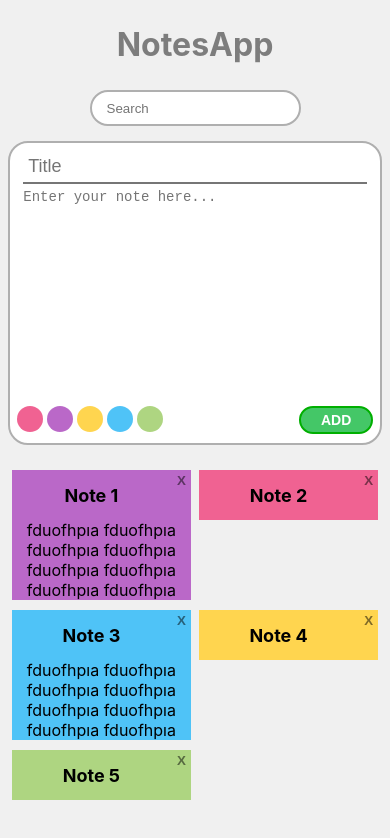
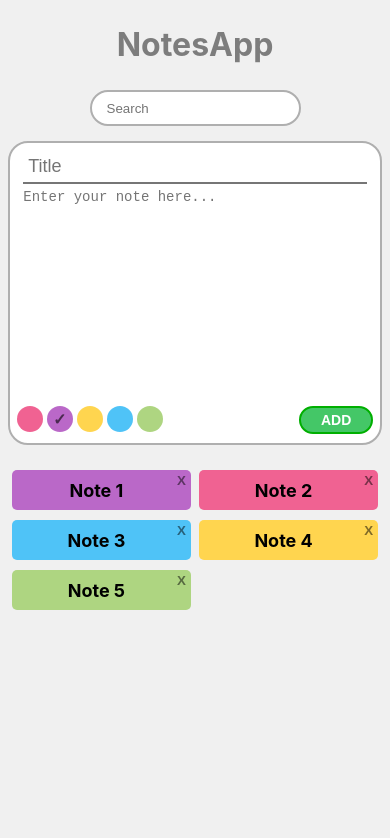
Before and after one commit to BeyzaaKoroglu/React-NotesApp, a React (Create React App) app: page / in a window 390 px wide. Shown: the top 838 px of the page. Built offline with nearby package versions, Linux system fonts and the light colour scheme.

Commit message:
styles and components updated

```diff
--- a/src/components/NewNote.js
+++ b/src/components/NewNote.js
@@ -4,10 +4,11 @@ import { addNote } from "../redux/notes/notesSlice";
 import "../styles/newNote.css";
 
 function NewNote() {
+  const colors = ["#F06292", "#BA68C8", "#FFD54F", "#4FC3F7", "#AED581"];
   const [newNote, setNewNote] = useState({
     title: "",
     note: "",
-    noteColor: "",
+    noteColor: "#BA68C8",
   });
   const dispatch = useDispatch();
 
@@ -24,7 +25,7 @@ function NewNote() {
     setNewNote({
       title: "",
       note: "",
-      noteColor: "#F06292",
+      noteColor: "#BA68C8",
     });
   };
   return (
@@ -51,41 +52,18 @@ function NewNote() {
           })
         }
       />
-      <button
-        className="colorBtn"
-        type="button"
-        value={"#F06292"}
-        style={{ background: "#F06292" }}
-        onClick={handleClick}
-      ></button>
-      <button
-        className="colorBtn"
-        type="button"
-        value={"#BA68C8"}
-        style={{ background: "#BA68C8" }}
-        onClick={handleClick}
-      ></button>
-      <button
-        className="colorBtn"
-        type="button"
-        value={"#FFD54F"}
-        style={{ background: "#FFD54F" }}
-        onClick={handleClick}
-      ></button>
-      <button
-        className="colorBtn"
-        type="button"
-        value={"#4FC3F7"}
-        style={{ background: "#4FC3F7" }}
-        onClick={handleClick}
-      ></button>
-      <button
-        className="colorBtn"
-        type="button"
-        value={"#AED581"}
-        style={{ background: "#AED581" }}
-        onClick={handleClick}
-      ></button>
+      {colors.map((color, index) => (
+        <button
+          key={index}
+          className="colorBtn"
+          type="button"
+          value={color}
+          style={{ background: color }}
+          onClick={handleClick}
+        >
+          {newNote.noteColor === color ? "\u2713" : ""}
+        </button>
+      ))}
       <button className="submitBtn" type="submit">
         ADD
       </button>
--- a/src/components/Notes.js
+++ b/src/components/Notes.js
@@ -28,7 +28,7 @@ function Notes() {
         <div key={index} className="noteBlock">
           <div
             style={{ background: note.noteColor }}
-            className="collapseBtn"
+            className={`collapseBtn ${note.isHidden ? "" : "openCollapse"}`}
             onClick={() => handleClickCollapse(note.id)}
           >
             <div className="btnText">{note.title}</div>
@@ -36,14 +36,13 @@ function Notes() {
               className="deleteBtn"
               value={note.id}
               onClick={handleClickDelete}
-              style={{ background: note.noteColor }}
             >
               X
             </button>
           </div>
           <div
             style={{ background: note.noteColor }}
-            className={note.isHidden ? "hidden" : ""}
+            className={note.isHidden ? "hidden" : "note"}
           >
             {note.note}
           </div>
--- a/src/redux/notes/notesSlice.js
+++ b/src/redux/notes/notesSlice.js
@@ -9,7 +9,7 @@ export const notesSlice = createSlice({
         title: "Note 1",
         note: "fduofhpıa fduofhpıa fduofhpıa fduofhpıa fduofhpıa fduofhpıa fduofhpıa fduofhpıa",
         noteColor: "#BA68C8",
-        isHidden: false,
+        isHidden: true,
       },
       {
         id: "2",
@@ -23,7 +23,7 @@ export const notesSlice = createSlice({
         title: "Note 3",
         note: "fduofhpıa fduofhpıa fduofhpıa fduofhpıa fduofhpıa fduofhpıa fduofhpıa fduofhpıa",
         noteColor: "#4FC3F7",
-        isHidden: false,
+        isHidden: true,
       },
       {
         id: "4",
@@ -76,7 +76,7 @@ export const notesSlice = createSlice({
     changeIsHidden: {
       reducer: (state, action) => {
         const note = state.notes.find((note) => note.id === action.payload);
-        note.isHidden = !note.isHidden;
+        if (note) note.isHidden = !note.isHidden;
       },
     },
   },
--- a/src/styles/newNote.css
+++ b/src/styles/newNote.css
@@ -35,9 +35,18 @@
 .colorBtn {
   float: left;
   border: none;
-  padding: 20px;
+  width: 40px;
+  height: 40px;
+  padding: 10px;
   border-radius: 50%;
   margin: 5px 2px 2px 2px;
+  font-weight: bold;
+  font-size: 16px;
+  color: rgba(0, 0, 0, 0.6);
+}
+
+.colorBtn:hover {
+  opacity: 0.8;
 }
 
 .colorBtn:nth-child(3) {
@@ -47,13 +56,26 @@
 .submitBtn {
   float: right;
   border: 2px solid rgb(0, 175, 0);
-  background-color: #44c767;
+  background-color: rgb(68, 199, 103);
   color: white;
   font-weight: bold;
   font-size: 14px;
   padding: 8px 40px;
   margin: 5px 15px 2px 2px;
   border-radius: 20px;
+}
+
+.tick {
+  font-weight: bolder;
+  font-size: 16px;
+  height: 20px;
+  width: 20px;
+  opacity: 0.7;
+}
+
+.submitBtn:hover {
+  background-color: rgba(68, 199, 103, 0.9);
+  border: 2px solid green;
 }
 
 @media (max-width: 820px) {
@@ -68,7 +90,9 @@
   }
 
   .colorBtn {
-    padding: 17px;
+    width: 34px;
+    height: 34px;
+    padding: 7px;
     margin: 8px 2px 2px 2px;
   }
 
@@ -88,7 +112,9 @@
   }
 
   .colorBtn {
-    padding: 13px;
+    width: 26px;
+    height: 26px;
+    padding: 3px;
     margin: 12px 2px 2px 2px;
   }
 
--- a/src/styles/notes.css
+++ b/src/styles/notes.css
@@ -10,6 +10,7 @@
   display: block;
   position: relative;
   margin: 5px 1%;
+  border-radius: 5px;
 }
 
 .noteBlock:nth-child(3n + 1) {
@@ -21,12 +22,20 @@
   font-weight: bold;
   font-size: 18px;
   width: 100%;
-  height: 50px;
-  border: none;
+  height: 40px;
+  border-radius: 5px;
+  cursor: context-menu;
+  z-index: -1;
+}
+
+.openCollapse {
+  border-bottom: 2px solid rgb(50, 50, 50);
+  border-radius: 5px 5px 0px 0px;
 }
 
 .btnText {
   margin: auto;
+  padding-left: 10px;
 }
 
 .deleteBtn {
@@ -36,14 +45,17 @@
   color: rgba(0, 0, 0, 0.5);
   height: 20px;
   max-width: 20px;
+  border-radius: 5px;
+  background-color: transparent;
 }
 
 .deleteBtn:hover {
+  background-color: rgba(255, 255, 255, 0.3);
   color: rgba(0, 0, 0, 1);
 }
 
 .note {
-  background-color: #f06292;
+  border-radius: 0px 0px 5px 5px;
 }
 
 .hidden {
```
